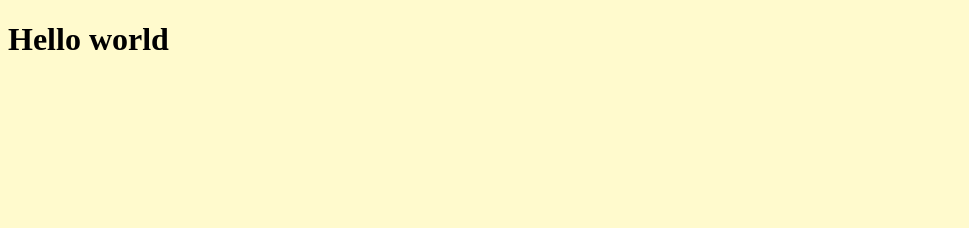
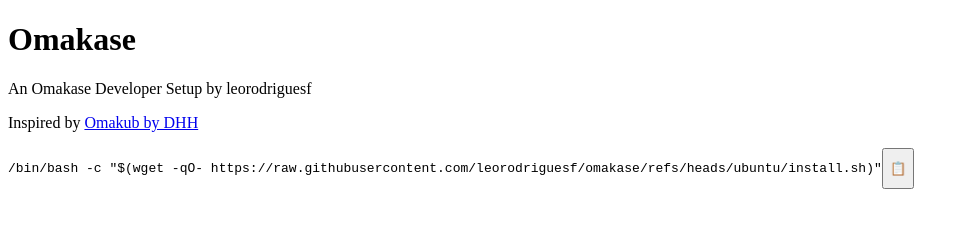
Before and after one commit to leorodriguesf/omakase-site, a plain HTML site: page index.html in a window 1280 px wide. Shown: the whole page, without its empty margins (0-969 px from the left). Drawn offline with Linux system fonts and the light colour scheme.

Commit message:
Add command to allow easy installation

```diff
--- a/assets/css/styles.css
+++ b/assets/css/styles.css
@@ -1,3 +1,22 @@
-body {
-  background-color: lemonchiffon;
+.command {
+  display: flex;
 }
+
+.command--loading code::before {
+  content: '/bin/bash -c "$(wget -qO- https://raw.githubusercontent.com/leorodriguesf/omakase/refs/heads/ubuntu/install.sh)"';
+  color: transparent;
+  display: inline-block;
+  background: linear-gradient(90deg, #eee 25%, #f5f5f5 50%, #eee 75%);
+  background-size: 200% 100%;
+  animation: skeleton-loading 1.2s infinite linear;
+  border-radius: 4px;
+}
+
+@keyframes skeleton-loading {
+  0% {
+    background-position: 200% 0;
+  }
+  100% {
+    background-position: -200% 0;
+  }
+}
--- /dev/null
+++ b/assets/js/modules/command.js
@@ -0,0 +1,33 @@
+const osList = [
+  {
+    pattern: /linux/i,
+    command:
+      '/bin/bash -c "$(wget -qO- https://raw.githubusercontent.com/leorodriguesf/omakase/refs/heads/ubuntu/install.sh)"',
+  },
+  {
+    pattern: /mac/i,
+    command:
+      '/bin/bash -c "$(curl -fsSL https://raw.githubusercontent.com/leorodriguesf/omakase/refs/heads/macos/install.sh)"',
+  },
+];
+
+export function makeCommand() {
+  const command = document.querySelector(".command");
+  const code = command.querySelector("code");
+
+  const userAgent = window.navigator.userAgent;
+
+  const currentOS =
+    osList.find((os) => os.pattern.test(userAgent)) || osList[0];
+
+  code.textContent = currentOS?.command;
+
+  command.querySelector("button").addEventListener("click", (e) => {
+    e.preventDefault();
+
+    navigator.clipboard.writeText(code.innerText.trim());
+  });
+
+  command.classList.remove("command--loading");
+  command.removeAttribute("aria-busy");
+}
--- a/assets/js/script.js
+++ b/assets/js/script.js
@@ -0,0 +1,5 @@
+import { makeCommand } from "./modules/command.js";
+
+document.addEventListener("DOMContentLoaded", () => {
+  makeCommand();
+});
--- a/index.html
+++ b/index.html
@@ -38,6 +38,21 @@
   </head>
 
   <body>
-    <h1>Hello world</h1>
+    <main>
+      <header>
+        <div>
+          <h1>Omakase</h1>
+          <p>An Omakase Developer Setup by leorodriguesf</p>
+          <p>
+            Inspired by
+            <a target="_blank" href="https://omakub.org/">Omakub by DHH</a>
+          </p>
+        </div>
+        <div class="command command--loading" aria-busy="true">
+          <pre><code></code></pre>
+          <button aria-label="Copy to clipboard">📋</button>
+        </div>
+      </header>
+    </main>
   </body>
 </html>
```
